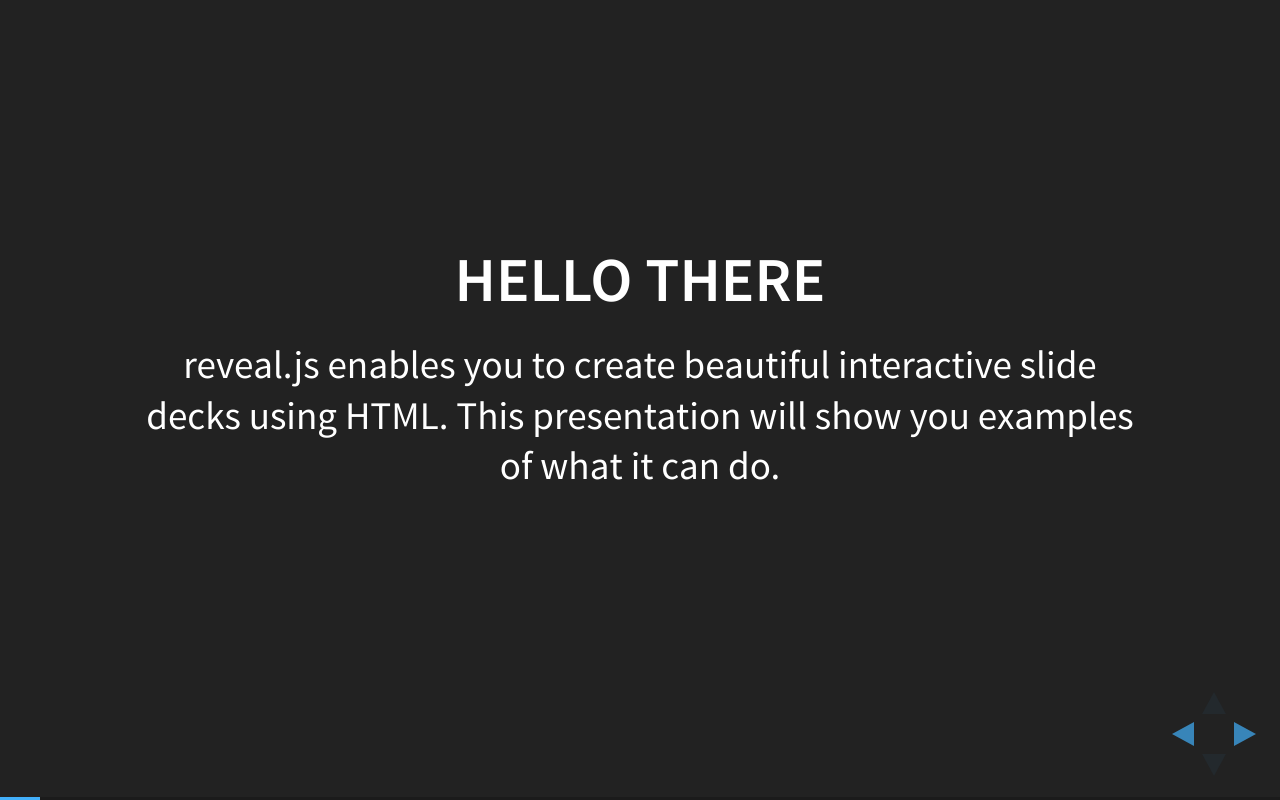
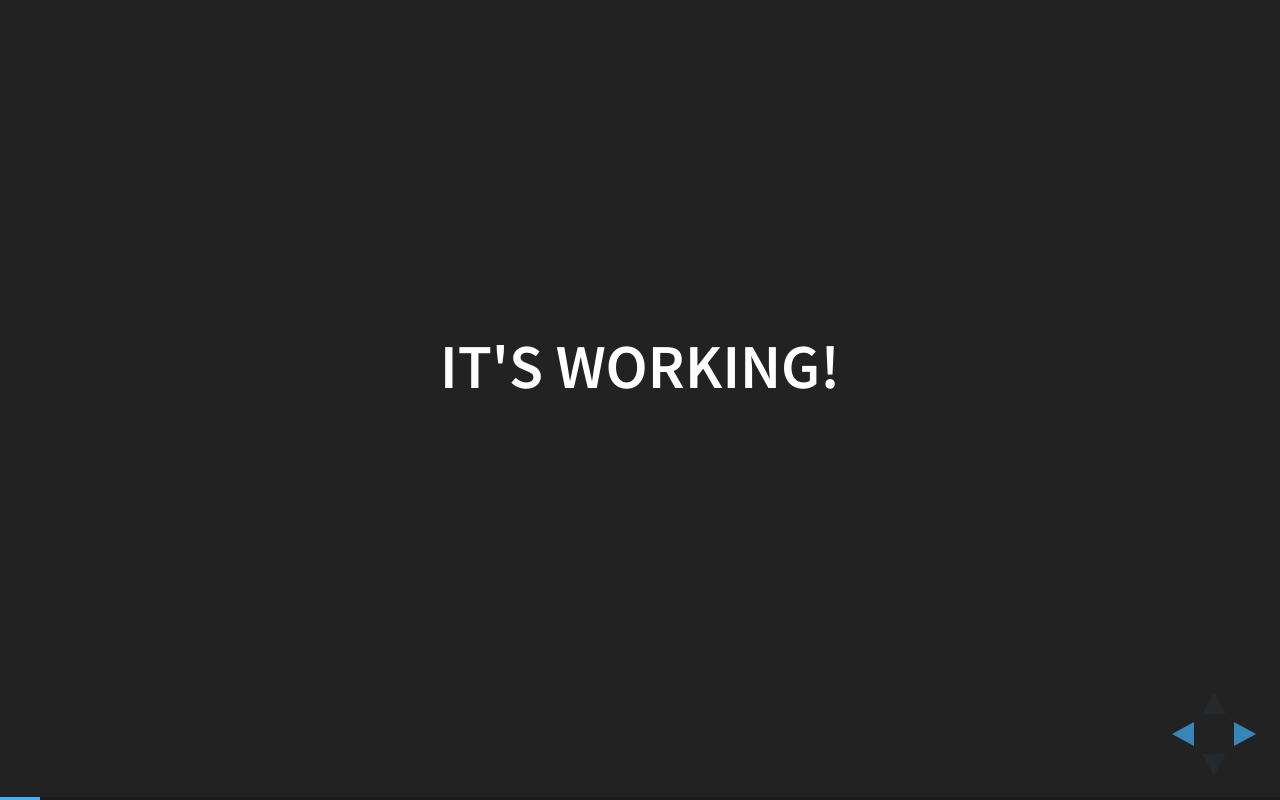
Before and after one commit to jeremyflattau/Presentation_js, a website: page index.html in a window 1280 px wide. Both pictures are taken after a click on the button 1251 px from the left and 734 px from the top of the page. Drawn offline with Linux system fonts and the light colour scheme.

Commit message:
First pages commit

```diff
--- a/index.html
+++ b/index.html
@@ -41,7 +41,7 @@
 			<!-- Any section element inside of this container is displayed as a slide -->
 			<div class="slides">
 				<section>
-					<h1>Reveal.js</h1>
+					<h1>Reveal.js Works!</h1>
 					<h3>The HTML Presentation Framework</h3>
 					<p>
 						<small>Created by <a href="http://hakim.se">Hakim El Hattab</a> / <a href="http://twitter.com/hakimel">@hakimel</a></small>
@@ -49,10 +49,8 @@
 				</section>
 
 				<section>
-					<h2>Hello There</h2>
-					<p>
-						reveal.js enables you to create beautiful interactive slide decks using HTML. This presentation will show you examples of what it can do.
-					</p>
+					<h2>It's Working!</h2>
+
 				</section>
 
 				<!-- Example of nested vertical slides -->
```
